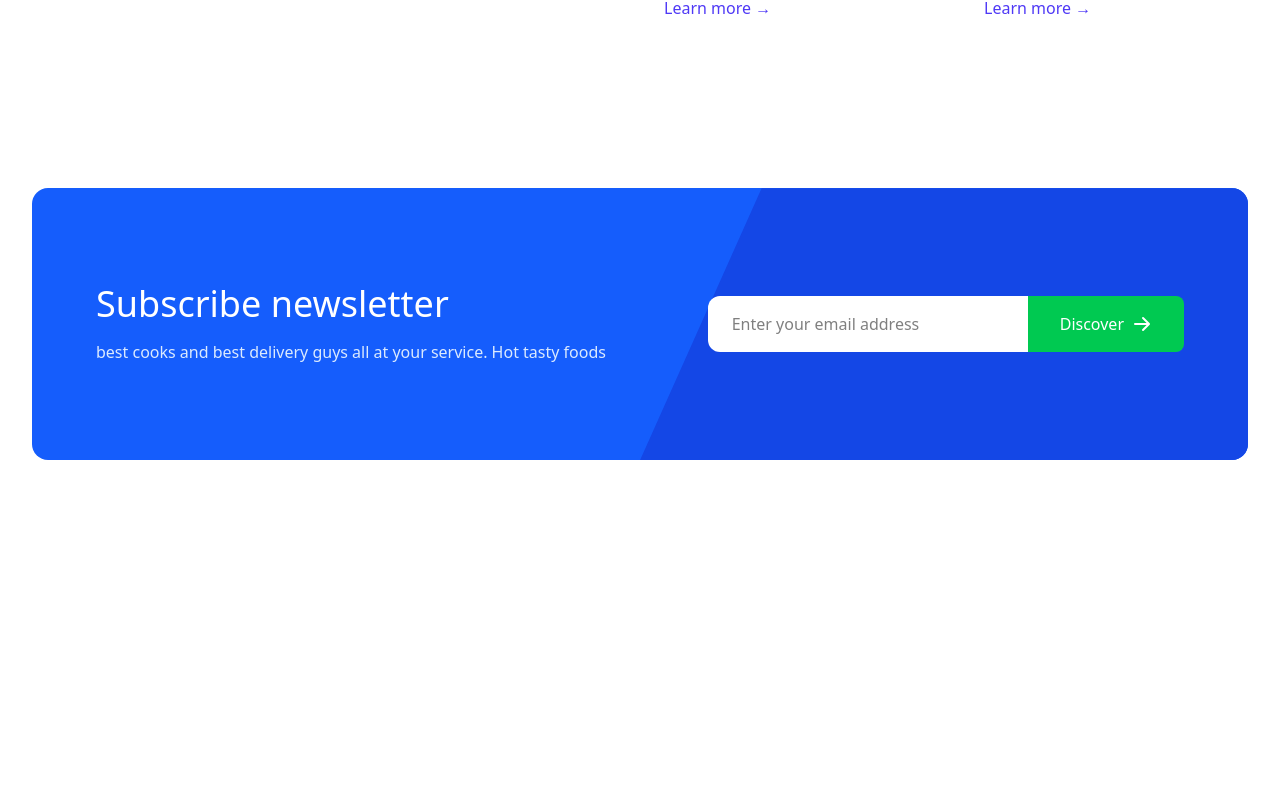
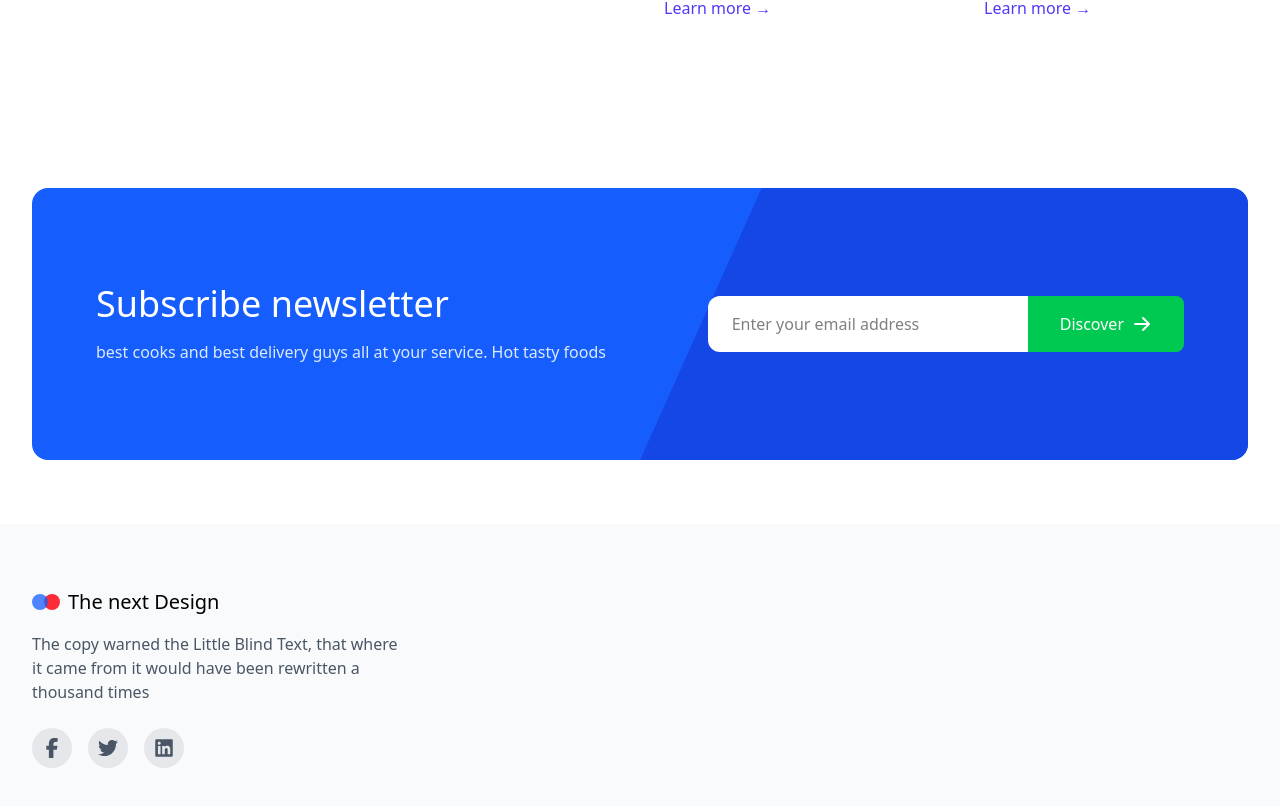
Before and after one commit to Dewmini-Kaveesha/modern-business-landing-page, a React (Vite) app: page / in a window 1280 px wide. Shown: the part 4770-5576 px from the top of the page. Before the commit the page ends 5294 px from the top, so only its background shows below. Built offline with nearby package versions, Linux system fonts and the light colour scheme.

Commit message:
Completed the brand column in the footer

```diff
--- a/src/App.jsx
+++ b/src/App.jsx
@@ -10,6 +10,7 @@ import MonitorSection from './components/MonitorSection'
 import PricingSection from './components/PricingSection'
 import ServicesSection from './components/ServicesSection'
 import { NewsletterSection } from './components/NewsletterSection'
+import Footer from './components/footer'
 
 function App() {
 
@@ -29,6 +30,7 @@ function App() {
             <PricingSection />
             <ServicesSection />
             <NewsletterSection />
+            <Footer />
 
           </div>
       </main>
--- /dev/null
+++ b/src/components/Footer.jsx
@@ -0,0 +1,40 @@
+import React from 'react'
+import { FaTwitter } from 'react-icons/fa'
+import { FaFacebookF, FaLinkedin } from 'react-icons/fa6'
+
+const Footer = () => {
+  return (
+    <footer className='bg-gray-50 '>
+        <div className="container mx-auto px-4 sm:px-4 md:px-6 lg:px-8 py-16 ">
+            <div className='grid grid-cols-1 md:grid-cols-2 lg:grid-cols-12 gap-8 lg:gap-12'>
+                {/*brand column*/}
+                <div className='lg:col-span-4 '>
+                <div className='flex gap-1 items-center mb-4'>
+                    <div className='flex items-center gap-1 cursor-pointer'>
+                    <div className='w-4 h-4 bg-blue-600 rounded-full opacity-75 hover:opacity-100 transition-opacity'></div>
+                    <div className='w-4 h-4 bg-red-500 -ml-2 rounded-full opacity-100 hover:opacity-75 transition-opacity'></div>
+                </div>
+                <span className='text-xl font-medium ml-1'>The next Design</span>
+                </div>
+                <p className='text-gray-600 mb-6'>The copy warned the Little Blind Text, that where it came from it would have been rewritten a thousand times</p>
+                <div className='flex gap-4'>
+                    <a href="#" className='w-10 h-10 bg-gray-200 rounded-full flex items-center justify-center
+                    text-gray-600 hover:bg-blue-600 hover:text-white transition-all duration-200'><FaFacebookF
+                    className='size-5'/></a>
+
+                     <a href="#" className='w-10 h-10 bg-gray-200 rounded-full flex items-center justify-center
+                    text-gray-600 hover:bg-blue-600 hover:text-white transition-all duration-200'><FaTwitter
+                    className='size-5'/></a>
+
+                     <a href="#" className='w-10 h-10 bg-gray-200 rounded-full flex items-center justify-center
+                    text-gray-600 hover:bg-blue-600 hover:text-white transition-all duration-200'><FaLinkedin
+                    className='size-5'/></a>
+                    </div>
+                </div>
+            </div>
+        </div>
+    </footer>
+  )
+}
+
+export default Footer
```
